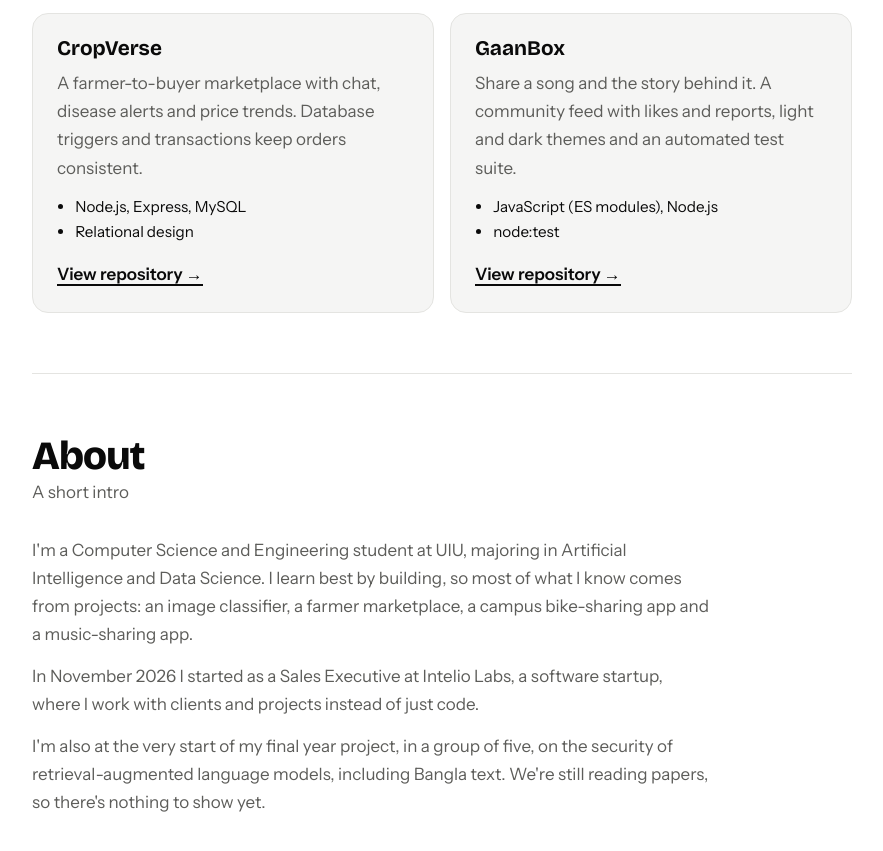
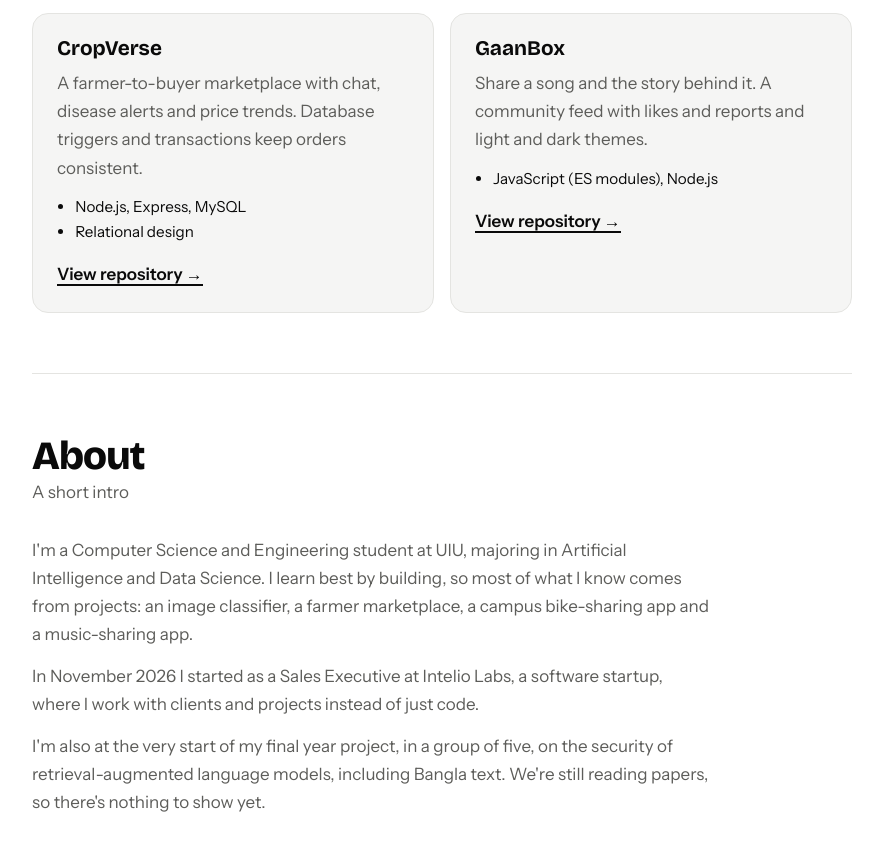
Before and after one commit to nafisiqbalneloy/nafisiqbalneloy.github.io, a plain HTML site: page index.html in a window 1280 px wide. Shown: the part 1052-1903 px from the top of the page, without its empty margins (198-1081 px from the left). Drawn offline with nearby package versions, Linux system fonts and the light colour scheme.

Commit message:
Plain GaanBox description

```diff
--- a/index.html
+++ b/index.html
@@ -185,8 +185,8 @@ a:focus-visible, button:focus-visible { outline: 3px solid var(--accent); outlin
         </article>
         <article class="card">
           <h3>GaanBox</h3>
-          <p>Share a song and the story behind it. A community feed with likes and reports, light and dark themes and an automated test suite.</p>
-          <ul><li>JavaScript (ES modules), Node.js</li><li>node:test</li></ul>
+          <p>Share a song and the story behind it. A community feed with likes and reports and light and dark themes.</p>
+          <ul><li>JavaScript (ES modules), Node.js</li></ul>
           <a class="go" href="https://github.com/nafisiqbalneloy/GaanBox">View repository →</a>
         </article>
       </div>
```
